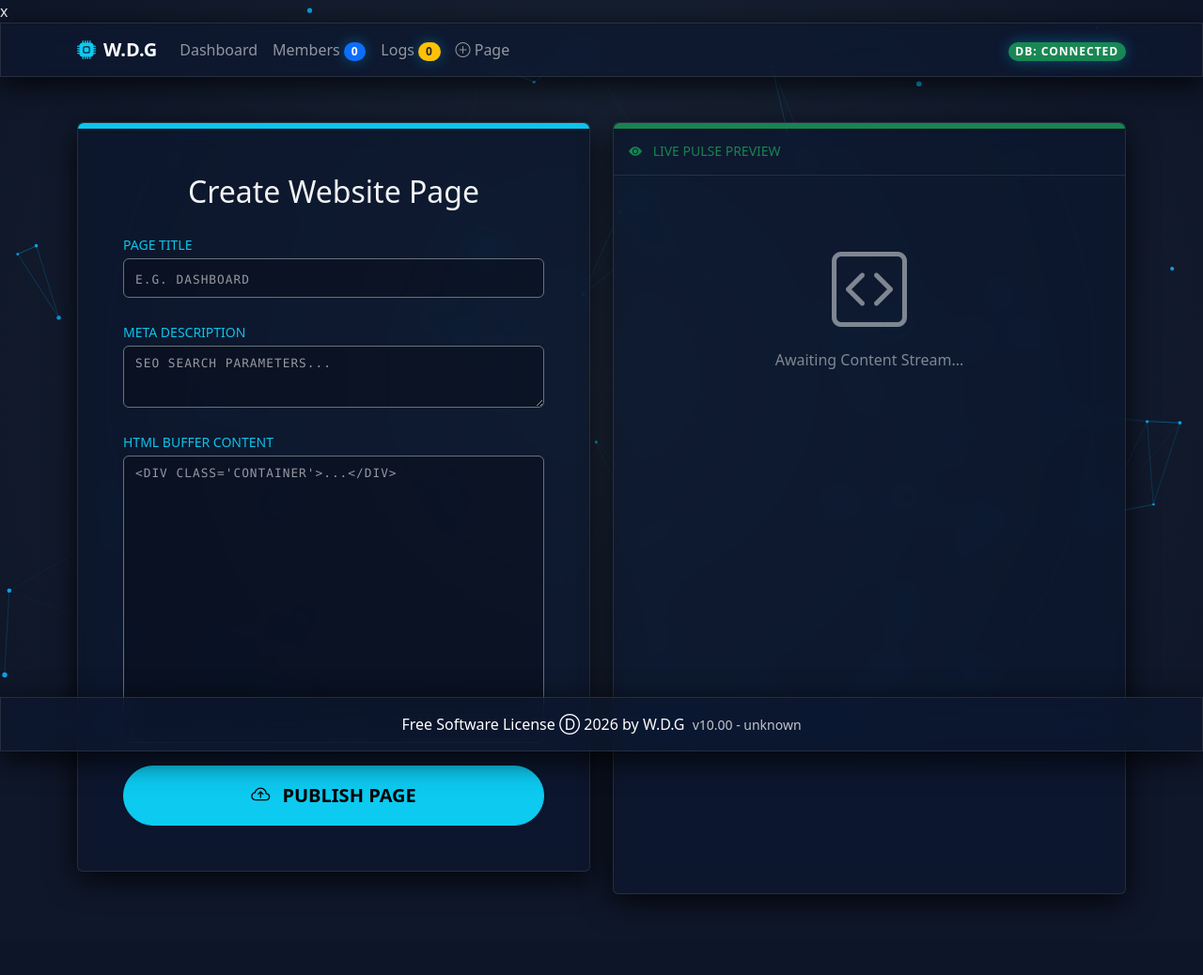
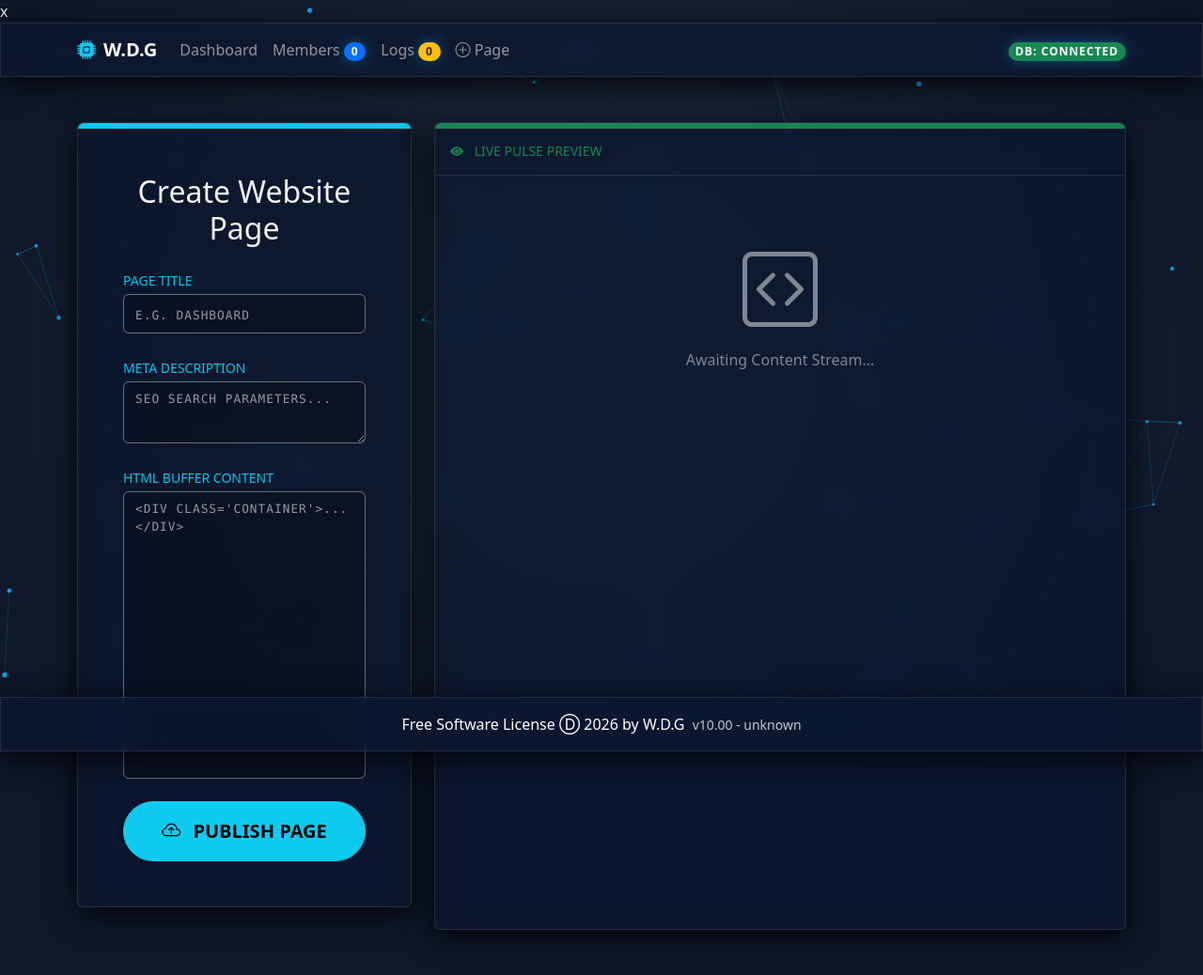
Before and after one commit to amiralhafiz/W.D.G, a PHP site: page /front-end/add-page.php in a window 1280 px wide. Shown: the whole page at 94% size. Before the commit the page ends 963 px from the top, so only its background shows below. Run offline with PHP 8.4, Linux system fonts and the light colour scheme; data that the repository does not hold is empty; some libraries are stand-ins or nearby versions.

Commit message:
Adjust layout for page creation and live preview side-by-side
Update front-end/add-page.php to resize columns for a side-by-side layout of page creation and live preview.

Replit-Commit-Author: Agent
Replit-Commit-Session-Id: b0b46423-4432-4991-83cc-0c50b4035ccb
Replit-Commit-Checkpoint-Type: full_checkpoint
Replit-Commit-Event-Id: 1067770b-3553-455c-b981-261290df6928
Replit-Commit-Screenshot-Url: https://storage.googleapis.com/screenshot-production-us-central1/26da0ee6-ce7a-47a0-a7e3-81d386a7ae2f/b0b46423-4432-4991-83cc-0c50b4035ccb/ooKFbzb
Replit-Helium-Checkpoint-Created: true

```diff
--- a/front-end/add-page.php
+++ b/front-end/add-page.php
@@ -42,7 +42,7 @@ if ($_SERVER['REQUEST_METHOD'] === 'POST') {
     <main class="flex-grow-1 d-flex align-items-center py-5">
         <div class="container">
             <div class="row">
-                <div class="col-lg-6">
+                <div class="col-lg-4">
                     <div class="card glass-card shadow-2xl animate-up position-relative mb-4">
                         <div style="height: 6px;" class="w-100 rounded-top bg-info shadow-sm"></div>
                         <div class="card-body p-4 p-md-5">
@@ -76,7 +76,7 @@ if ($_SERVER['REQUEST_METHOD'] === 'POST') {
                     </div>
                 </div>
 
-                <div class="col-lg-6">
+                <div class="col-lg-8">
                     <div class="card glass-card shadow-2xl animate-up h-100">
                          <div style="height: 6px;" class="w-100 rounded-top bg-success shadow-sm"></div>
                          <div class="card-header bg-transparent border-bottom border-secondary border-opacity-25 py-3">
```
